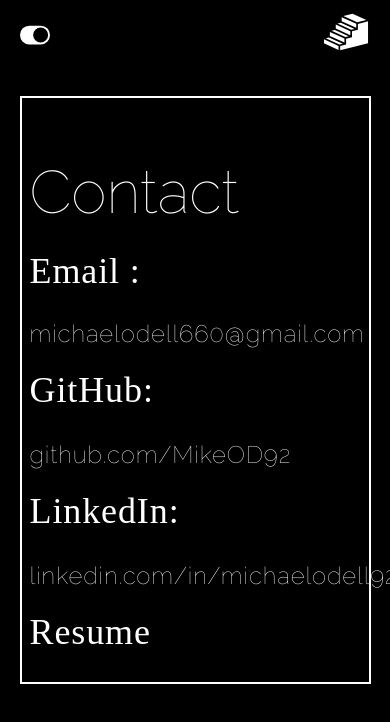
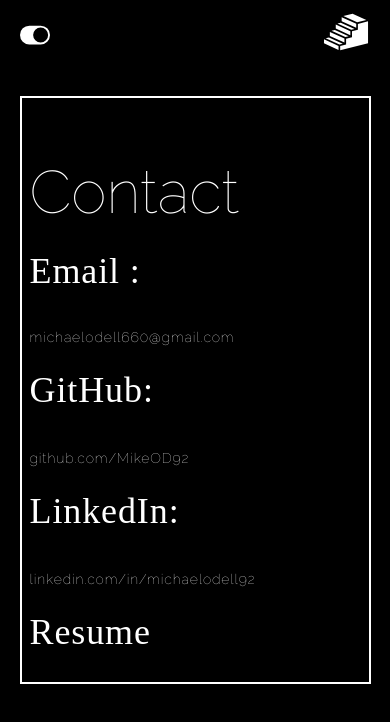
Before and after one commit to MikeOD92/odell_portfolio_blog, a Next.js app: page /contact in a window 390 px wide. Shown: the top 722 px of the page. Built offline with nearby package versions, Linux system fonts and the light colour scheme; a web font is replaced by a local one.

Commit message:
added meta tag to _document to help with mobile responsive sizeing, changed text size

```diff
--- a/pages/_app.tsx
+++ b/pages/_app.tsx
@@ -22,6 +22,7 @@
         light ? "bg-gradient-to-b from-zinc-100 to-zinc-400" : "bg-black"
       }
     >
+      <meta name="viewport" content="width=device-width, initial-scale=1" />
       <motion.div
         className="fixed z-20"
         onClick={() => (startAnimation === false ? setlight(!light) : "")}
--- a/pages/_document.tsx
+++ b/pages/_document.tsx
@@ -10,6 +10,8 @@
         />
       </Head>
       <body>
+        <meta name="viewport" content="width=device-width, initial-scale=1" />
+
         <Main />
         <NextScript />
       </body>
--- a/pages/blog/index.tsx
+++ b/pages/blog/index.tsx
@@ -27,7 +27,7 @@
   return (
     <div>
       <div
-        className={`fixed w-full pt-2 pl-20 ${
+        className={`fixed w-[100vw] pt-2 pl-20 ${
           props.light
             ? "bg-zinc-200 border-2 border-b-black"
             : "bg-black border-b-2 border-b-white"
@@ -38,7 +38,7 @@
             props.light ? "text-black" : "text-white"
           } flex flex-row lg:justify-end`}
         >
-          <div className="w-full flex flex-row justify-around pt-2">
+          <div className="w-[100vw] flex flex-row justify-around pt-2">
             <a
               className={`hoverDisplay hidden md:block ${
                 filter === "linux" ? "underline decoration-2" : ""
@@ -84,7 +84,7 @@
           </Link>
         </div>
       </div>
-      <div className="flex flex-col lg:flex-row px-5 pt-24 h-full box-border">
+      <div className="flex flex-col lg:flex-row px-5 pt-24 h-full w-[100vw] box-border">
         <div className="w-full lg:w-1/2 xl:w-3/4 flex flex-col">
           <div
             className={`lg:h-2/3 mb-5 border-2 text-white ${
@@ -99,7 +99,7 @@
               } p-10`}
             >
               Odd Parts: <br />
-              <span className="displaytxt">
+              <span className="displaytxt text-2xl md:text-5xl">
                 Linux, Web Development, Art & Tech
               </span>
             </h2>
@@ -112,7 +112,7 @@
                 : "border-white text-white hover:bg-gradient-to-t hover:from-[#4c483e]/50 hover:to-transparent"
             } p-5 flex flex-row justify-between items-center`}
           >
-            <h4 className="text-5xl p-5 titletxt">Hello_World</h4>
+            <h4 className="text-2xl md:text-5xl p-5 titletxt">Hello_World</h4>
             <div>
               <Image
                 src="/img/odell.jpg"
--- a/pages/contact.tsx
+++ b/pages/contact.tsx
@@ -7,7 +7,7 @@
   return (
     <div>
       <div
-        className={`h-full w-full ${
+        className={`h-full w-[100vw] ${
           light
             ? "bg-gradient-to-b from-zinc-100 to-zinc-300"
             : "bg-black text-white"
@@ -23,7 +23,7 @@
         </Link>
       </div>
       <div
-        className={`h-screen flex flex-col items-center ${
+        className={`h-screen w-[100vw] flex flex-col items-center ${
           light
             ? "bg-gradient-to-b from-zinc-100 to-zinc-300 text-black"
             : "bg-black text-white"
@@ -37,15 +37,15 @@
           <h2 className="titletxt text-6xl">Contact</h2>
           <ul className="text-4xl tracking-wide leading-relaxed md:leading-loose py-5">
             <li className="displaytxt">
-              Email :{" "}
-              <span className="titletxt text-2xl text-wrap">
+              Email : <br className="lg:hidden" />
+              <span className="titletxt text-sm md:text-lg lg:text-xl text-wrap">
                 michaelodell660@gmail.com
               </span>
             </li>
             <li>
               <Link href="https://github.com/MikeOD92" className="displaytxt">
-                GitHub:{" "}
-                <span className="titletxt text-2xl text-wrap">
+                GitHub: <br className="lg:hidden" />
+                <span className="titletxt text-sm md:text-lg lg:text-xl text-wrap">
                   github.com/MikeOD92
                 </span>
               </Link>
@@ -55,8 +55,8 @@
                 href="https://www.linkedin.com/in/michaelodell92/"
                 className="displaytxt"
               >
-                LinkedIn:{" "}
-                <span className="titletxt text-2xl text-wrap">
+                LinkedIn: <br className="lg:hidden" />
+                <span className="titletxt text-sm md:text-lg lg:text-xl text-wrap">
                   linkedin.com/in/michaelodell92
                 </span>
               </Link>
--- a/pages/portfolio/index.tsx
+++ b/pages/portfolio/index.tsx
@@ -37,7 +37,7 @@
 
   return (
     <div
-      className={`h-full ${
+      className={`h-full w-[100vw]${
         light
           ? "bg-gradient-to-b from-zinc-100 to-zinc-300 text-black"
           : "bg-black text-white"
@@ -48,7 +48,7 @@
       </Link>
 
       <div
-        className={`flex flex-row ${
+        className={`w-[100vw] flex flex-row ${
           light ? "bg-gradient-to-b from-zinc-100 to-zinc-300" : "bg-black"
         }`}
       >
```
